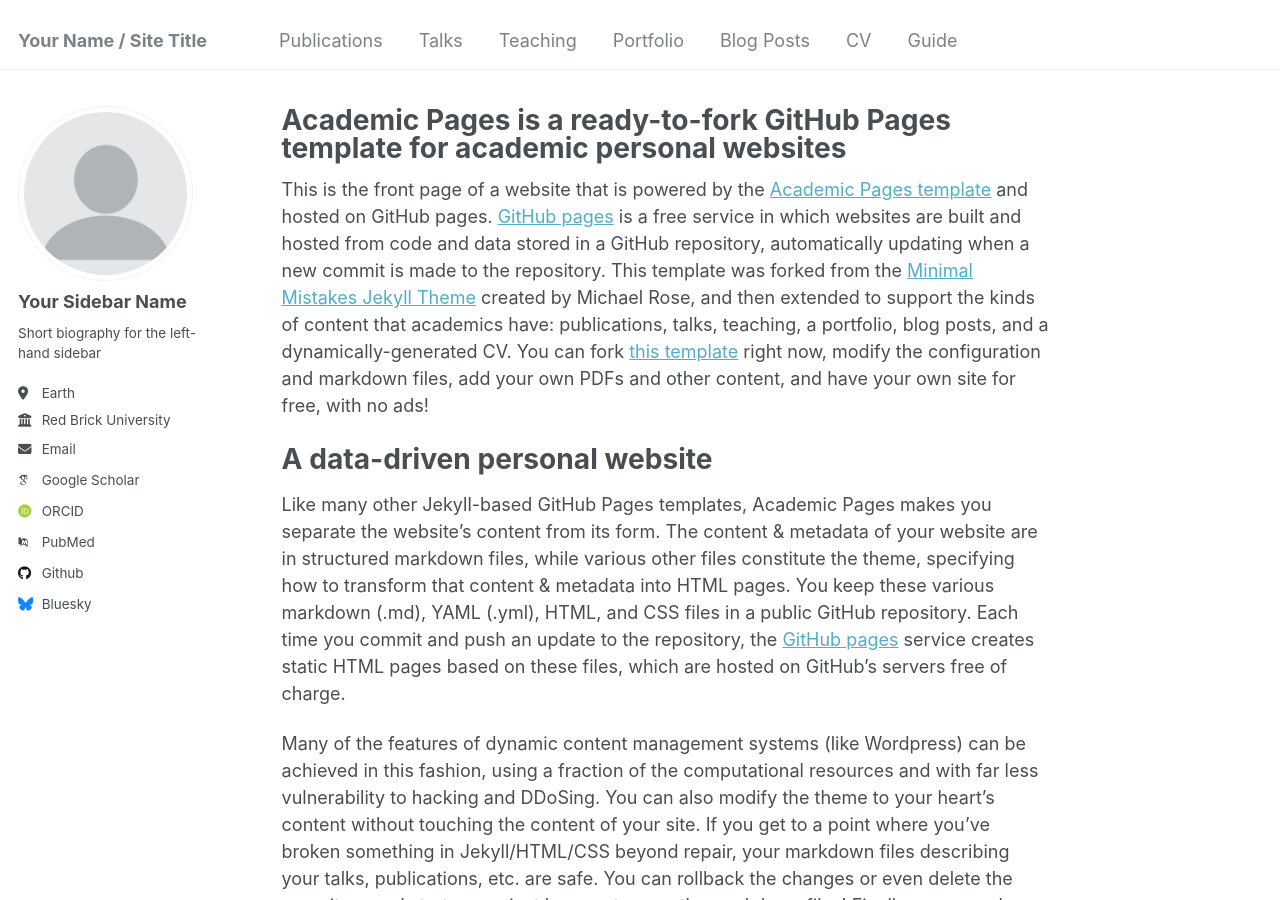
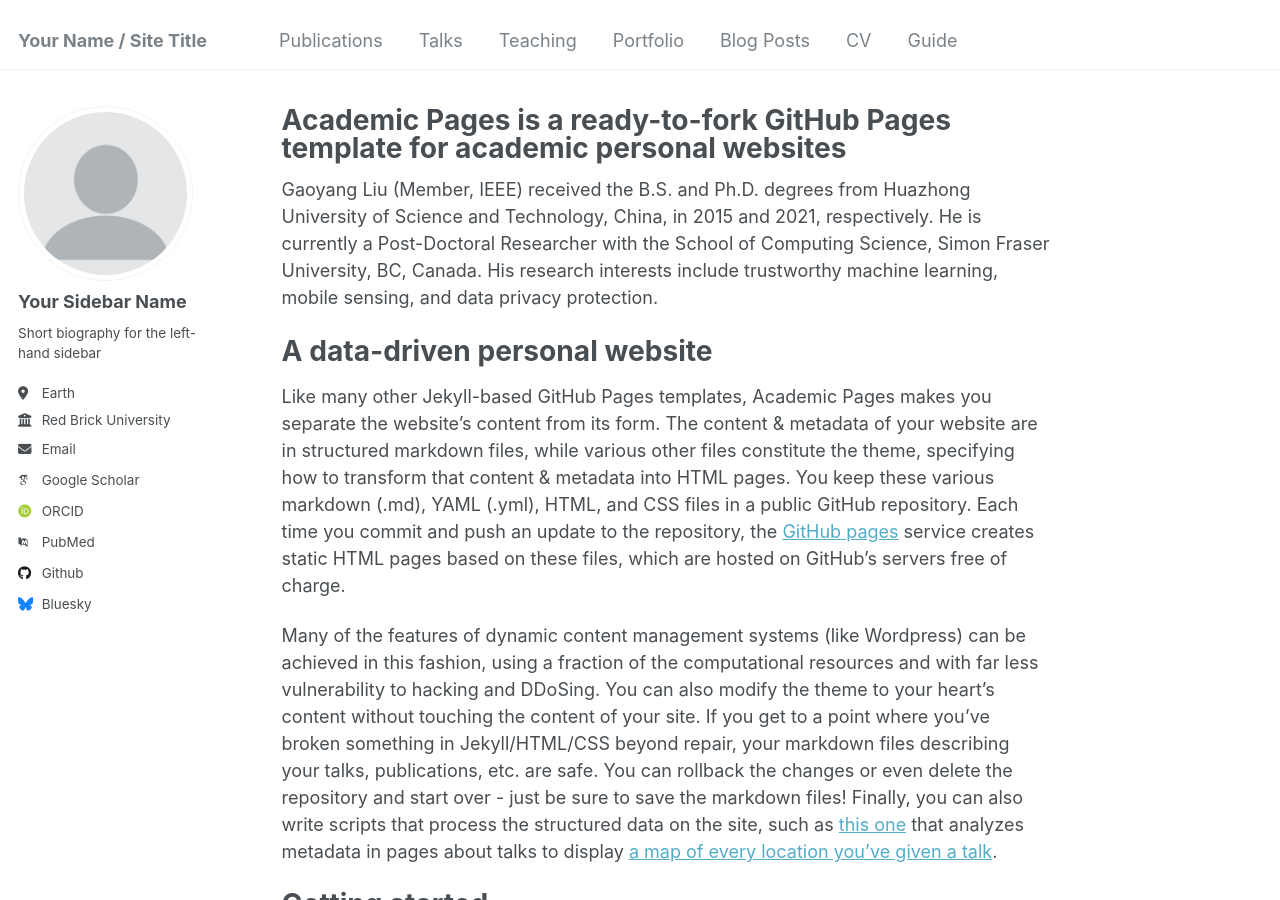
Before and after one commit to gyliu1991/gyliu1991.github.io, a Jekyll site: the page built from _pages/about.md, in a window 1280 px wide and 900 px high. Built offline with Jekyll 4.4.1, drawn with Linux system fonts in a browser that asks for light colours; some web fonts are replaced.

Commit message:
Update about.md

```diff
--- a/_pages/about.md
+++ b/_pages/about.md
@@ -7,7 +7,7 @@ redirect_from:
   - /about.html
 ---
 
-This is the front page of a website that is powered by the [Academic Pages template](https://github.com/academicpages/academicpages.github.io) and hosted on GitHub pages. [GitHub pages](https://pages.github.com) is a free service in which websites are built and hosted from code and data stored in a GitHub repository, automatically updating when a new commit is made to the repository. This template was forked from the [Minimal Mistakes Jekyll Theme](https://mmistakes.github.io/minimal-mistakes/) created by Michael Rose, and then extended to support the kinds of content that academics have: publications, talks, teaching, a portfolio, blog posts, and a dynamically-generated CV. You can fork [this template](https://github.com/academicpages/academicpages.github.io) right now, modify the configuration and markdown files, add your own PDFs and other content, and have your own site for free, with no ads!
+Gaoyang Liu (Member, IEEE) received the B.S. and Ph.D. degrees from Huazhong University of Science and Technology, China, in 2015 and 2021, respectively. He is currently a Post-Doctoral Researcher with the School of Computing Science, Simon Fraser University, BC, Canada. His research interests include trustworthy machine learning, mobile sensing, and data privacy protection.
 
 A data-driven personal website
 ======
```
